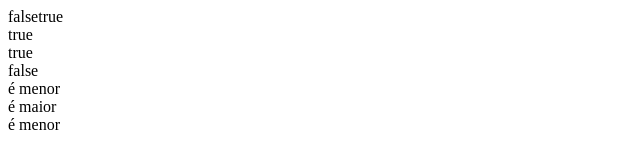
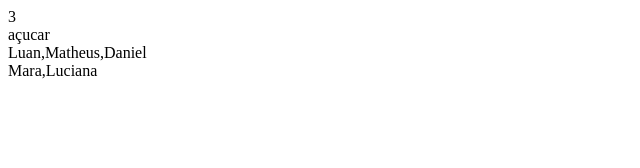
Before and after one commit to CarlosDanielDev/game-js, a website: page index.html in a window 1280 px wide. Shown: the whole page, without its empty margins (0-640 px from the left). Drawn offline with Linux system fonts and the light colour scheme.

Commit message:
Arrays JS

```diff
--- a/game.js
+++ b/game.js
@@ -1,13 +1,19 @@
 'use strict';
 
-////////////////OPERADORES LÓGICOS /////////////
-document.write(5 > 10 && (5 < 10) + '</br>'); //return False
-document.write(11 > 10 && (5 < 10) + '</br>'); //return True
-document.write(5 > 10 || (5 < 10) + '</br>'); //return True
-document.write(!(5 > 10) + '</br>'); //return True
-document.write(!(11 > 10) + '</br>'); //return False
-///////////////OPERADOR TERNARIO/////////////////
-document.write((5 > 10 ? 'é maior' : 'é menor') + '</br>'); // é menor
-document.write((true ? 'é maior' : 'é menor') + '</br>'); // é maior
-document.write((false ? 'é maior' : 'é menor') + '</br>'); // é menor
-////////////////////////////////////////////////
+//////////////ARRAY/////////////////////
+var lista = ['maçã', 'leite', 'açucar'];
+document.write(lista.length + '<br>'); // return 3
+document.write(lista[2] + '</br>'); // return 3º indice do array listas
+///////Mudar Indice especifico do array/////
+var array = ['Edinei', 'Matheus', 'Daniel'];
+array[0] = 'Luan';
+document.write(array + '<br>'); // Indice 0 retorna Luan ao Inves de Edinei
+////////Excluindo valores do array//////////////////////////
+var array2 = ['Leo', 'Wall', 'Yago'];
+array2.pop(); // remove o ultimo indice do array
+array2.shift(); // remove o primeir indice do array
+array2.unshift('Mara'); // adiciona um indice no começo do array
+array2.push('Luciana'); // adiciona um indice no final do array
+array2.splice(1, 1); // remove um indice do array, primeiro parametro
+document.write(array2 + '<br>');
+////////////////////////////////////////////
--- a/index.html
+++ b/index.html
@@ -1,6 +1,7 @@
 <!DOCTYPE html>
 <html lang="pt-br">
 	<head>
+		<meta charset="utf-8">
 	</head>
 	<body>
 		<script src="game.js"></script>
```
Also changed, not shown: gameBabel.js (+17 -11 lines).
